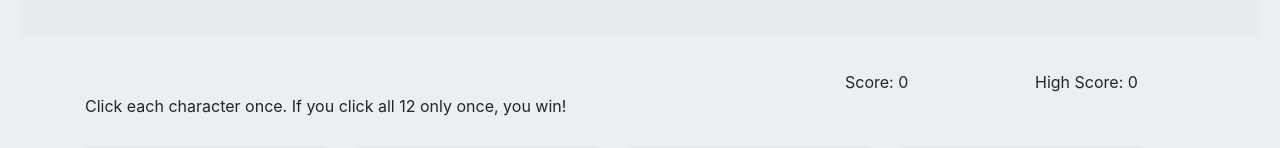
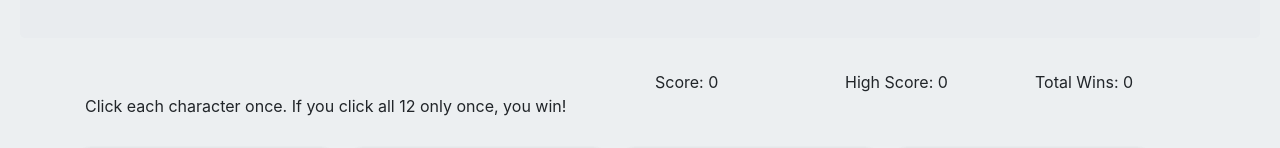
Before and after one commit to MelEKn/star-wars-clicky-game, a React (Create React App) app: page / in a window 1280 px wide. Shown: the part 166-314 px from the top of the page. Built offline with nearby package versions, Linux system fonts and the light colour scheme.

Commit message:
Added win counter

```diff
--- a/src/App.js
+++ b/src/App.js
@@ -10,7 +10,8 @@ class App extends React.Component {
     charactersChosen: [],
     score: 0,
     highScore: 0,
-    status: ""
+    wins: 0,
+    status: "",
   };
 
   handleInputChange = event => {
@@ -38,12 +39,8 @@ class App extends React.Component {
     console.log("this.state.characters is ");
     console.log(this.state.characters);
 
-    let shuffle = this.state.characters;
 
-    shuffle = this.shuffleCharacters(shuffle);
 
-    console.log("shuffle is ");
-    console.log(shuffle);
 
     if (!this.state.score) {
       this.setState({
@@ -66,15 +63,19 @@ class App extends React.Component {
 
       if (this.state.score >= 11) {
         this.setState({
-          status: "You won! Congratulations!",
+          status: "You won! Congratulations!\n Refresh or click any picture to play again!",
           highScore: 12,
           score: 0,
           charactersChosen: [],
+          wins: this.state.wins + 1
         })
         console.log("You won!");
 
       }
       else {
+
+        let shuffle = this.state.characters;
+        shuffle = this.shuffleCharacters(shuffle);
         this.setState({
           charactersChosen: [...this.state.charactersChosen, id],
           score: this.state.score + 1
@@ -105,8 +106,6 @@ class App extends React.Component {
   render() {
     return (
       <Wrapper>
-        {console.log("this.state is")}
-        {console.log(this.state)}
 
 
         <div className="jumbotron">
@@ -115,11 +114,14 @@ class App extends React.Component {
 
         <div className="container">
           <div className="row stats">
-            <div className="col-8">
+            <div className="col-6">
             </div>
             <div className="col-2"> Score: {this.state.score}</div>
             <div className="col-2">
               High Score: {this.state.highScore}
+            </div>
+            <div className="col-2">
+              Total Wins: {this.state.wins}
             </div>
           </div>
           <div className="row">
@@ -140,9 +142,8 @@ class App extends React.Component {
                 onChange={this.handleInputChange}
                 chooseCharacter={this.chooseCharacter}
 
-              // removeFriend={this.removeFriend}
               />
-            )}}
+            )}
 
           </div>
         </div>
```
